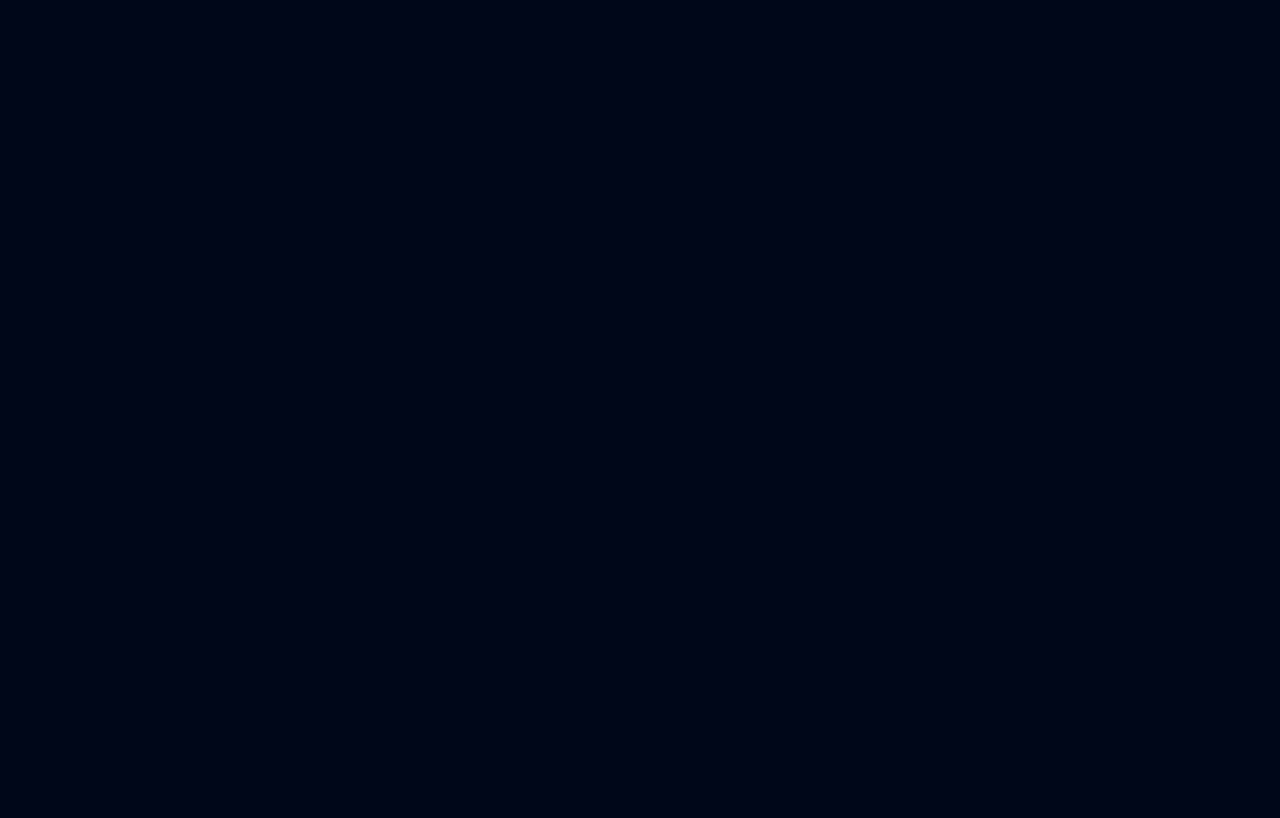
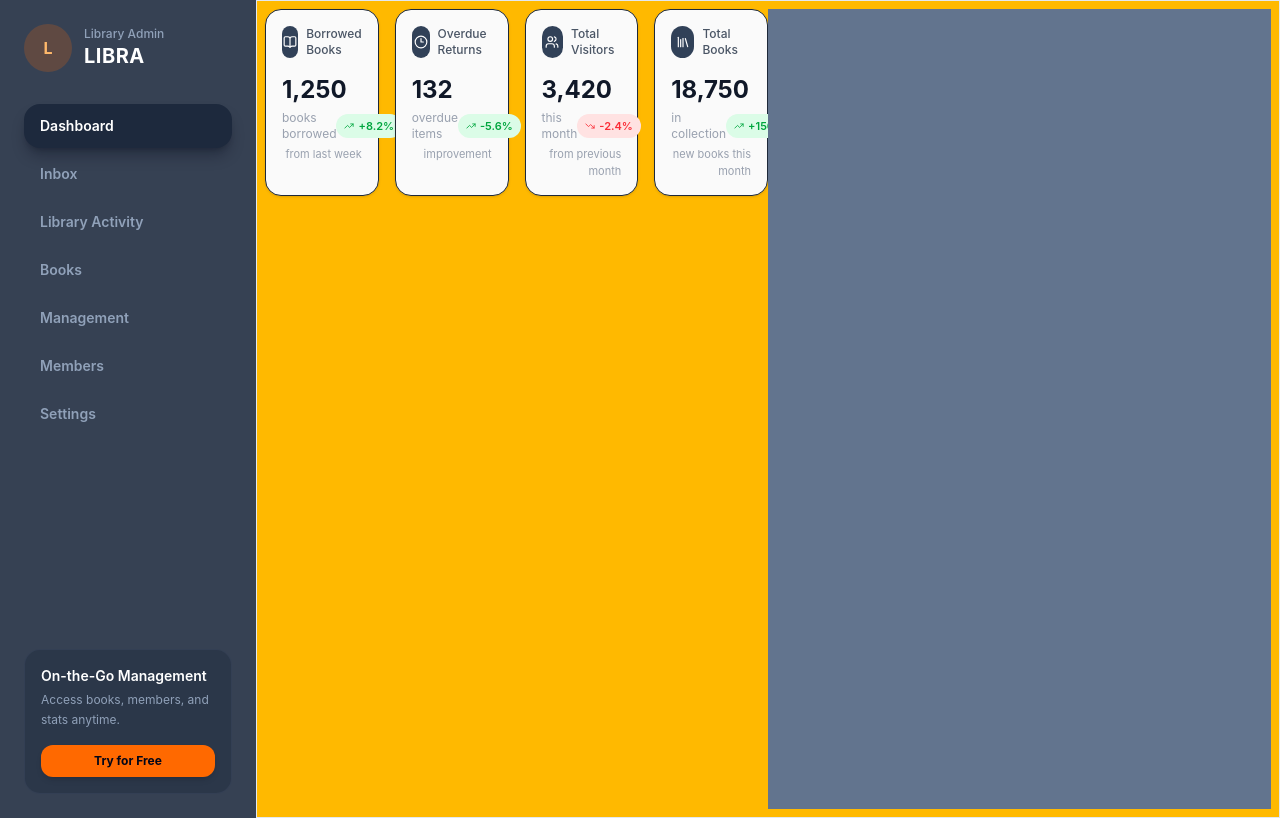
Before and after one commit to system-Barinda/LIBRA, a React (Vite) app: page / in a window 1280 px wide. Before the commit this address had no page. Built offline with nearby package versions, Linux system fonts and the light colour scheme.

Commit message:
inculding the dashboard

```diff
--- a/src/App.tsx
+++ b/src/App.tsx
@@ -109,7 +109,7 @@
 
 import { BrowserRouter, Routes, Route } from "react-router-dom";
 
-// import Dashboard from "./pages/Dashboard";
+import Dashboard from "./pages/DashBoard";
 import Inbox from "./pages/Inbox";
 // import Books from "./pages/Books";
 
@@ -117,7 +117,7 @@ function App() {
   return (
     <BrowserRouter>
       <Routes>
-        {/* <Route path="/" element={<Dashboard />} /> */}
+        <Route path="/" element={<Dashboard />} />
         <Route path="/inbox" element={<Inbox />} />
         {/* <Route path="/books" element={<Books />} /> */}
       </Routes>
```
